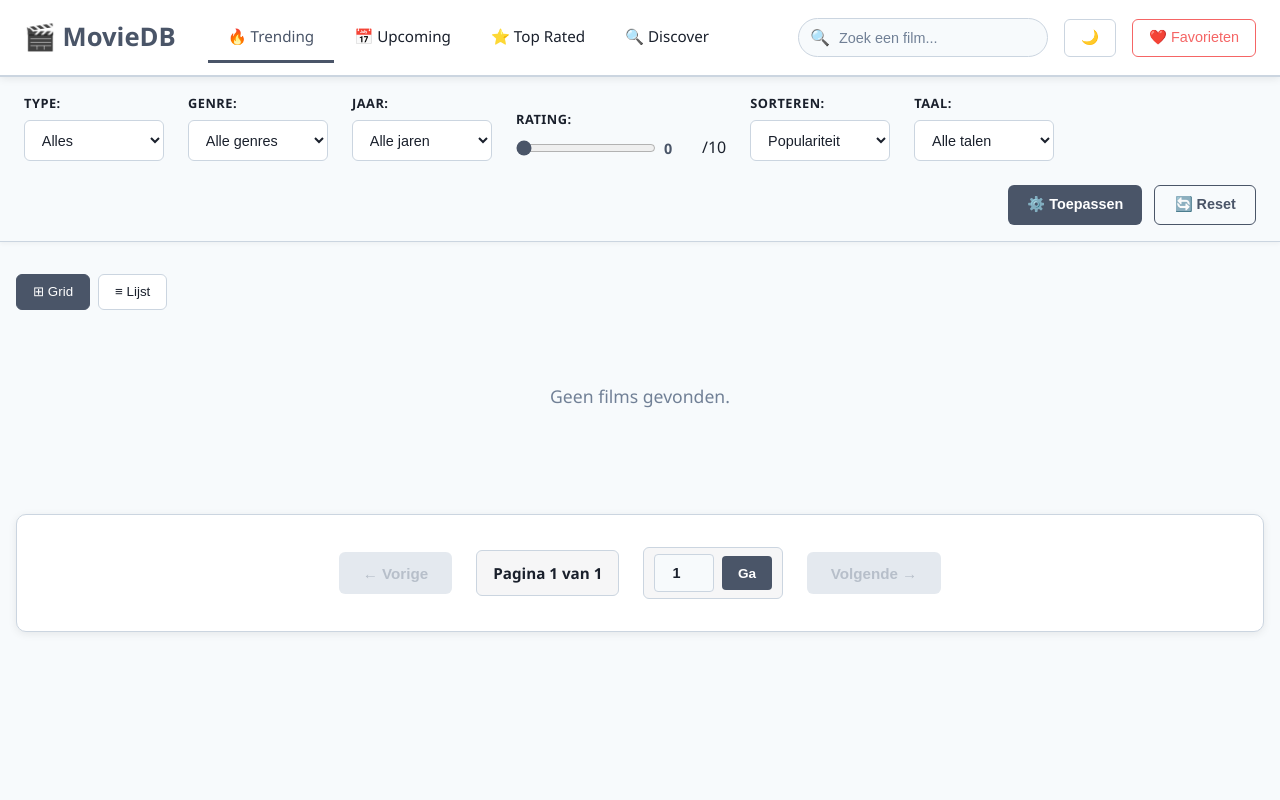
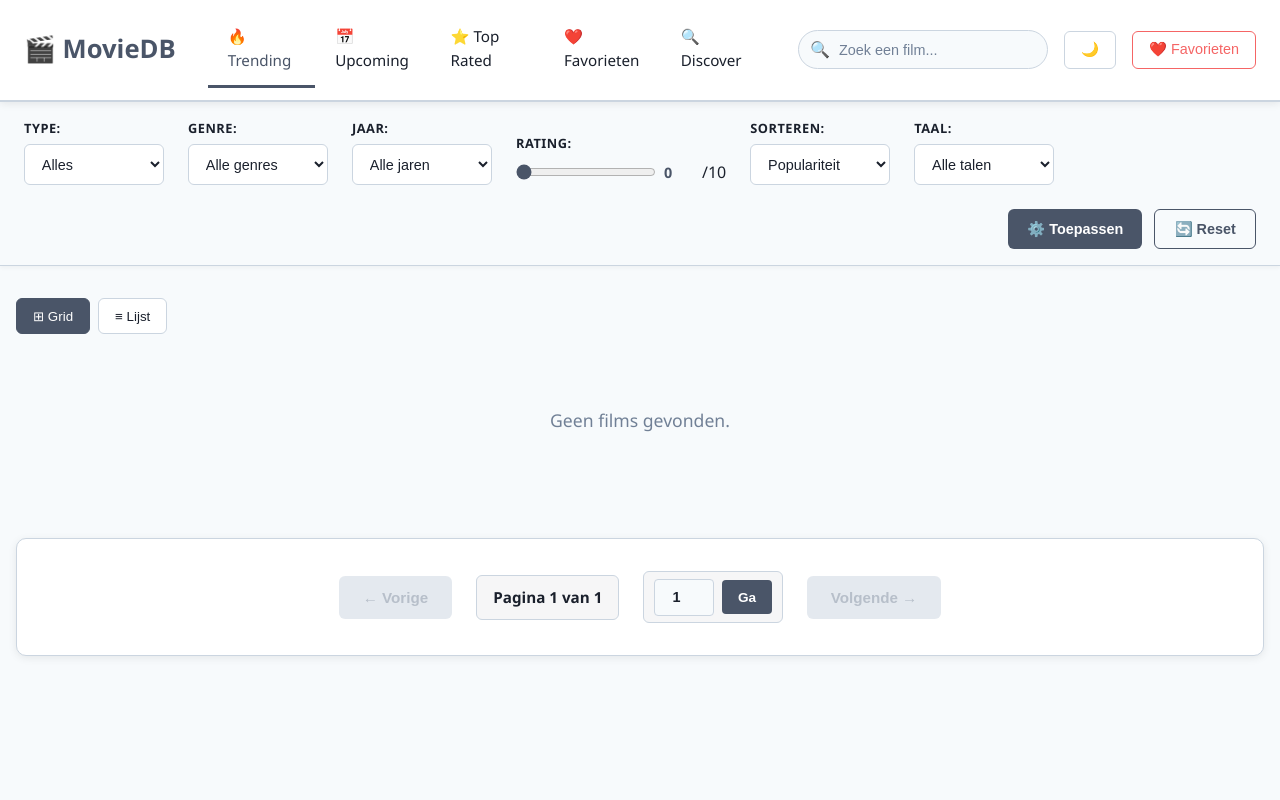
Before and after one commit to lenjochmans-collab/Project_Web_Advanced, a website built with Vite: page index.html in a window 1280 px wide. Shown: the top 800 px of the page. Built offline with nearby package versions, Linux system fonts and the light colour scheme; no server answers.

Commit message:
Checkpoint from VS Code for cloud agent session

```diff
--- a/index.html
+++ b/index.html
@@ -19,6 +19,7 @@
                 <a href="#" class="nav-link active" data-view="popular">🔥 Trending</a>
                 <a href="#" class="nav-link" data-view="upcoming">📅 Upcoming</a>
                 <a href="#" class="nav-link" data-view="top-rated">⭐ Top Rated</a>
+                <a href="#" class="nav-link" data-view="favorites">❤️ Favorieten</a>
                 <a href="#" class="nav-link" data-view="search">🔍 Discover</a>
             </nav>
 
```
Also changed, not shown: screenshots/image copy.png (added), 1 other file.
